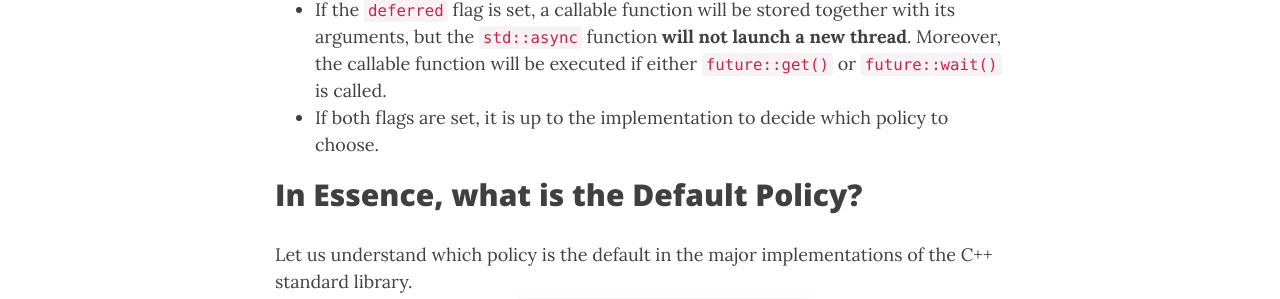
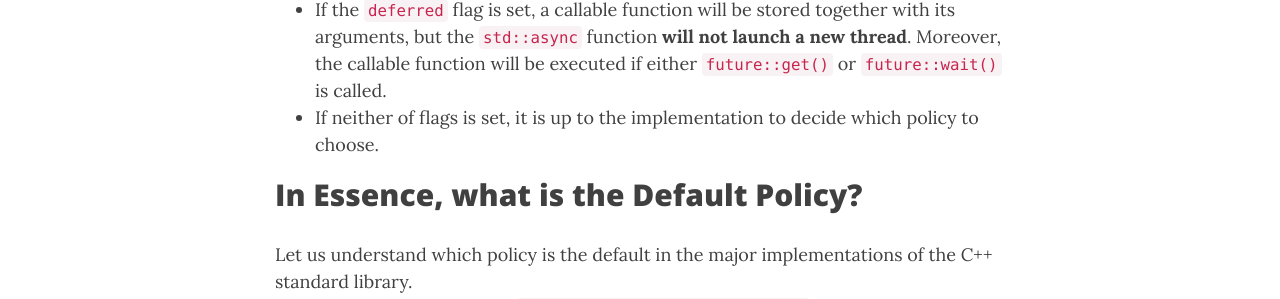
Before and after one commit to f-squirrel/f-squirrel.github.io, a Jekyll site: the page built from _posts/2020-02-06-std-async-implementations.md, in a window 1280 px wide and 900 px high, scrolled down 1032 px. Shown: the part 154-453 px from the top of the window. Built offline with Jekyll 4.4.1, drawn with Linux system fonts in a browser that asks for light colours; nearby versions of some CDN libraries; comment, search, counter and statistics services are not loaded.

Commit message:
fix: typo

```diff
--- a/_posts/2020-02-06-std-async-implementations.md
+++ b/_posts/2020-02-06-std-async-implementations.md
@@ -39,7 +39,7 @@ There are two launch policies, which define whether a function is launched in a
 * If the `deferred` flag is set, a callable function will be stored together with its arguments, but the
 `std::async` function __will not launch a new thread__. Moreover, the callable function will be executed if either
 `future::get()` or `future::wait()` is called.
-* If both flags are set, it is up to the implementation to decide which policy to choose.
+* If neither of flags is set, it is up to the implementation to decide which policy to choose.
 
 
 ## In Essence, what is the Default Policy? ##
```
